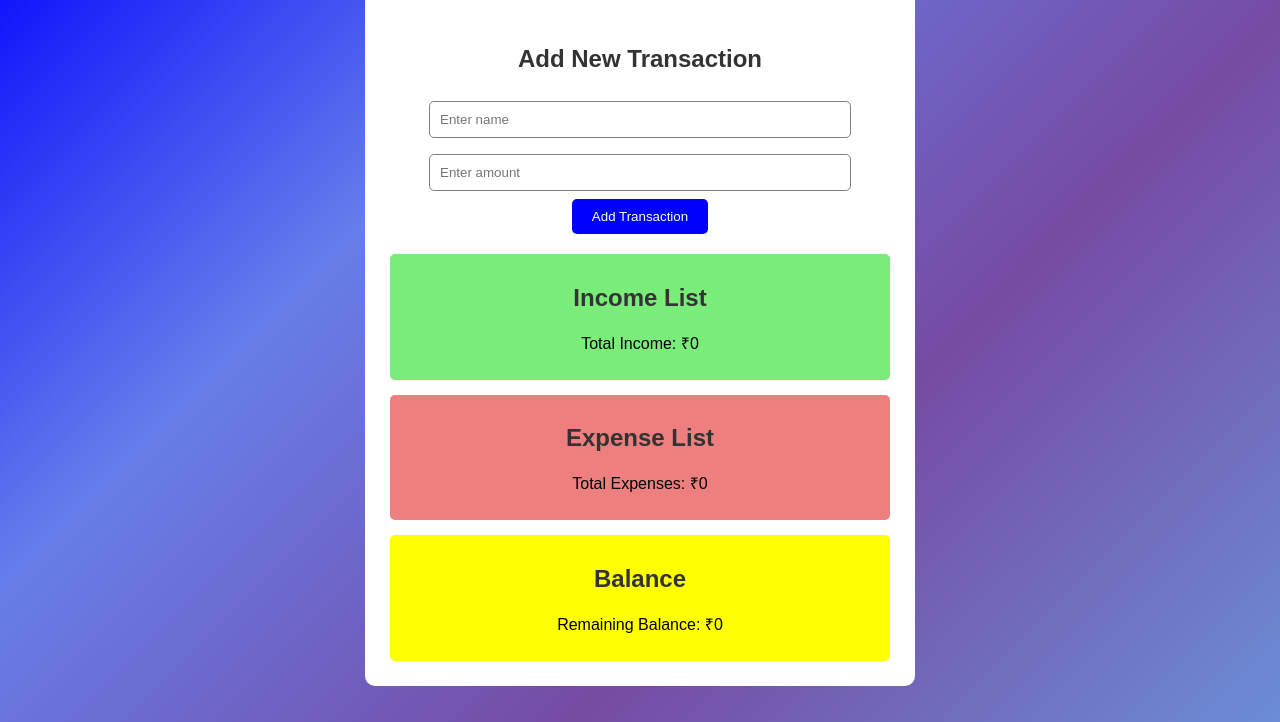
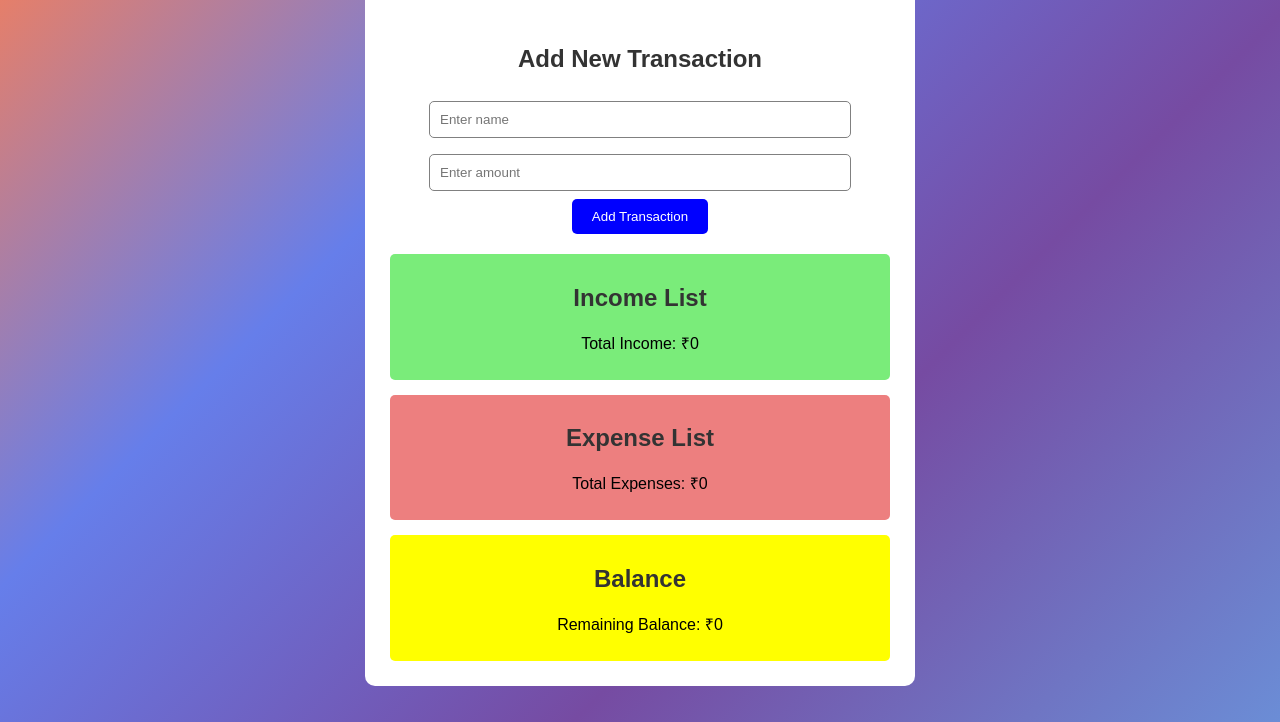
Before and after one commit to Titus-Dsouza/web-development-lab, a plain HTML site: page index.html in a window 1280 px wide. Shown: the part 118-840 px from the top of the page. Drawn offline with Linux system fonts and the light colour scheme.

Commit message:
gradient change

```diff
--- a/style.css
+++ b/style.css
@@ -1,7 +1,7 @@
 
 body {
     font-family: Arial, sans-serif;
-    background: linear-gradient(135deg, blue, #667eea, #764ba2 , #6b8dd6);
+    background: linear-gradient(135deg, coral, #667eea, #764ba2 , #6b8dd6);
     margin: 0;
     padding: 20px;
     min-height: 100vh;
```
